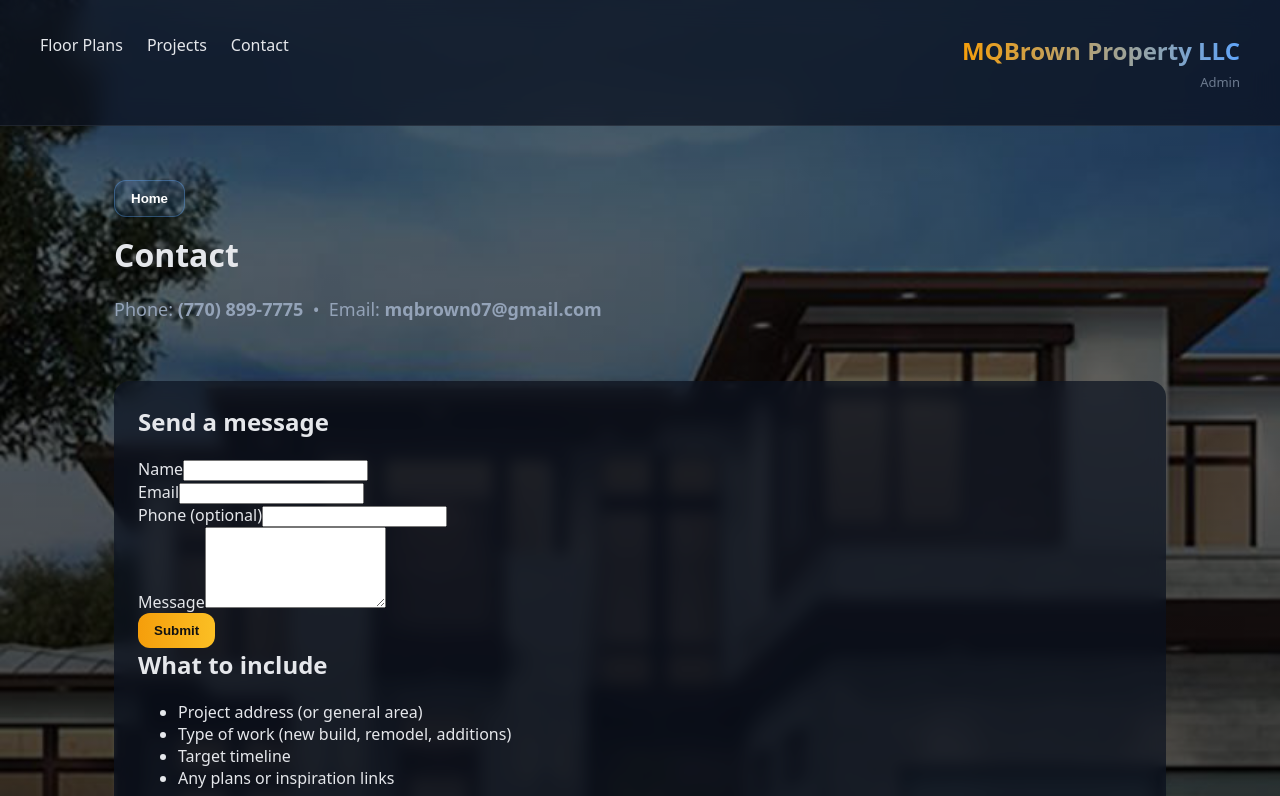
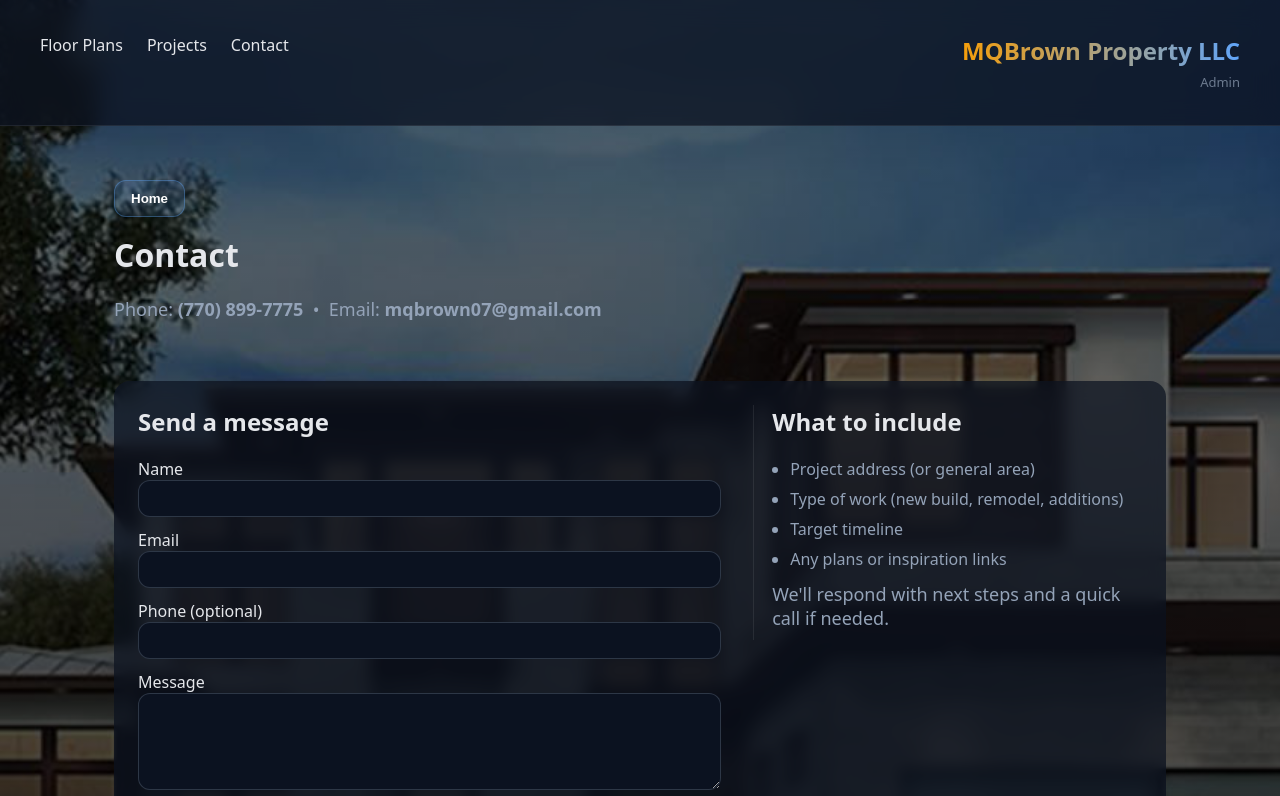
Before and after one commit to MQBrown/MelWebsiteRepo, a React (Vite) app: page /contact in a window 1280 px wide. Shown: the top 796 px of the page. Built offline with nearby package versions, Linux system fonts and the light colour scheme.

Commit message:
Add styles for contact page layout and form

```diff
--- a/src/styles.css
+++ b/src/styles.css
@@ -247,3 +247,56 @@ body{
   margin-top:12px;
   display:inline-block;
 }
+/* ===== CONTACT PAGE LAYOUT ===== */
+.contact-layout{
+  display:grid;
+  grid-template-columns: 1fr;
+  gap:24px;
+}
+
+@media (min-width: 900px){
+  .contact-layout{
+    grid-template-columns: 1.2fr 0.8fr;
+    gap:32px;
+    align-items:start;
+  }
+}
+
+.contact-form{
+  display:grid;
+  gap:12px;
+}
+
+.contact-right{
+  border-left: 1px solid rgba(255,255,255,.08);
+  padding-left: 18px;
+}
+
+@media (max-width: 899px){
+  .contact-right{
+    border-left: none;
+    padding-left: 0;
+    border-top: 1px solid rgba(255,255,255,.08);
+    padding-top: 18px;
+  }
+}
+
+.contact-list{
+  margin: 10px 0 12px;
+  padding-left: 18px;
+}
+
+.contact-list li{
+  margin-bottom: 8px;
+  color: var(--muted);
+}
+
+/* Ensure inputs look consistent */
+.input{
+  width:100%;
+  padding:10px 12px;
+  border-radius:12px;
+  border:1px solid rgba(148,163,184,.25);
+  background:#0b1220;
+  color:var(--text);
+}
```
